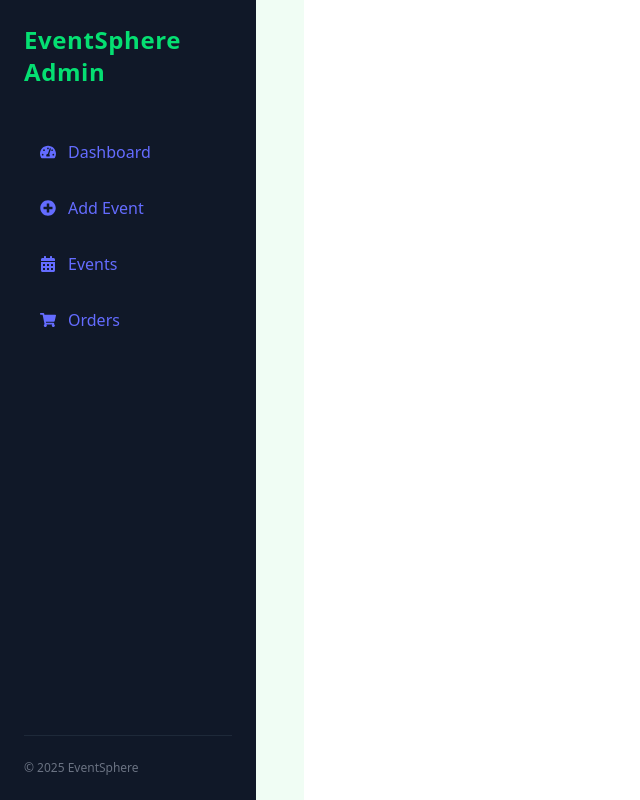
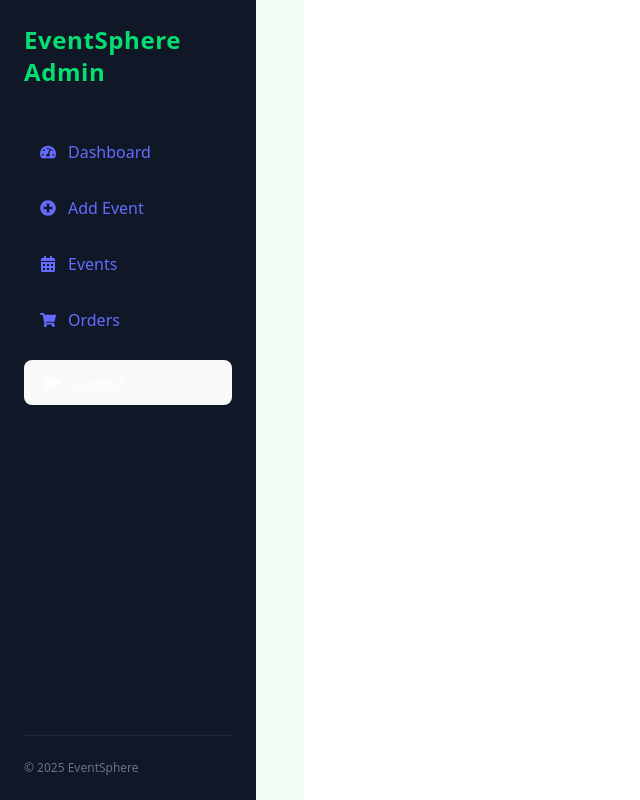
Before and after one commit to yassin701/EventSphare, a React (Vite) app: page /admin in a window 1280 px wide. Shown: the whole page, without its empty margins (0-640 px from the left). Built offline with nearby package versions, Linux system fonts and the light colour scheme; sample sign-in values are in the browser's storage; the HTML template or start-up script is replaced by a standard one.

Commit message:
make auth for log in & log out and can't user log in page admin from url

```diff
--- a/src/App.jsx
+++ b/src/App.jsx
@@ -7,10 +7,13 @@ import AddEvent from "./pages/AddEvent";
 import AdminEvent from "./pages/Admin/AdminEvent";
 import Checkout from "./pages/Checkout";
 import Events from "./pages/Events";
+import AdminRoute from "./components/AdminRoute"; // 🔑 import AdminRoute
+import Login from "./pages/Admin/Login";
 import { Toaster } from "react-hot-toast";
 import "./App.css";
+
 function AppRoutes() {
-  const location = useLocation(); // ✅ now it's inside Router
+  const location = useLocation();
 
   return (
     <>
@@ -24,16 +27,23 @@ function AppRoutes() {
       <Toaster position="top-center" />
 
       <Routes>
-        <Route path="/admin" element={<AdminLayout />}>
+        <Route path="/login" element={<Login/>} />
+        <Route
+          path="/admin"
+          element={
+            <AdminRoute>
+              <AdminLayout />
+            </AdminRoute>
+          }
+        >
           <Route path="dashboard" element={<Dashboard />} />
           <Route path="add" element={<AddEvent />} />
           <Route path="events" element={<AdminEvent />} />
         </Route>
 
-        {/* user routes later */}
+        {/* user routes */}
         <Route path="/events" element={<Events />} />
         <Route path="/checkout" element={<Checkout />} />
-
       </Routes>
     </>
   );
--- a/src/Components/AdminLayout.jsx
+++ b/src/Components/AdminLayout.jsx
@@ -2,7 +2,6 @@ import { Outlet } from "react-router-dom";
 import Sidebar from "./Sidebar";
 import { useState } from "react";
 import { FaBars } from "react-icons/fa";
-
 export default function AdminLayout() {
   const [sidebarOpen, setSidebarOpen] = useState(false);
 
@@ -34,8 +33,8 @@ export default function AdminLayout() {
           >
             <FaBars />
           </button>
-          <h1 className="font-semibold">Admin Panel</h1>
         </div>
+
 
         {/* Page content */}
         <main className="flex-1 overflow-y-auto p-6">
--- /dev/null
+++ b/src/Components/AdminRoute.jsx
@@ -0,0 +1,8 @@
+// src/components/AdminRoute.jsx
+import { Navigate } from "react-router-dom";
+
+export default function AdminRoute({ children }) {
+  const isAdmin = localStorage.getItem("isAdmin");
+
+  return isAdmin ? children : <Navigate to="/login" />;
+}
--- a/src/Components/Sidebar.jsx
+++ b/src/Components/Sidebar.jsx
@@ -1,19 +1,26 @@
-import { NavLink } from "react-router-dom";
+import { NavLink, useNavigate } from "react-router-dom";
+import { useState } from "react";
 import {
   FaTachometerAlt,
   FaPlusCircle,
   FaCalendarAlt,
   FaShoppingCart,
   FaTimes,
+  FaSignOutAlt,
 } from "react-icons/fa";
 
 export default function Sidebar({ onClose } = {}) {
-  const linkStyle =
-    "flex items-center gap-3 px-4 py-3 rounded-lg transition-all duration-200";
+  const linkStyle = "flex items-center gap-3 px-4 py-3 rounded-lg transition-all duration-200";
+  const activeStyle = "bg-green-600 text-white";
+  const inactiveStyle = "text-gray-300 hover:bg-green-700 hover:text-white";
 
-  const activeStyle = "bg-green-600 text-white";
-  const inactiveStyle =
-    "text-gray-300 hover:bg-green-700 hover:text-white";
+  const navigate = useNavigate();
+  const [showConfirm, setShowConfirm] = useState(false);
+
+  const handleLogout = () => {
+    localStorage.removeItem("isAdmin");
+    navigate("/login");
+  };
 
   return (
     <aside className="w-64 h-screen bg-gray-900 text-white p-6 flex flex-col fixed left-0 top-0">
@@ -78,6 +85,38 @@ export default function Sidebar({ onClose } = {}) {
         </NavLink>
       </nav>
 
+      {/* Logout button */}
+      <button
+        onClick={() => setShowConfirm(true)}
+        className="mt-4 flex items-center gap-3 px-4 py-2 bg-red-500 rounded hover:bg-red-600 transition"
+      >
+        <FaSignOutAlt /> Logout
+      </button>
+
+      {/* Logout confirmation modal */}
+      {showConfirm && (
+        <div className="fixed inset-0 bg-black/40 flex items-center justify-center z-50">
+          <div className="bg-white p-6 rounded-xl shadow-lg w-80">
+            <h2 className="text-black text-lg font-semibold mb-4">Confirm Logout</h2>
+            <p className="mb-6 text-black">Are you sure you want to log out?</p>
+            <div className="flex justify-end gap-3">
+              <button
+                onClick={() => setShowConfirm(false)}
+                className="px-4 py-2 rounded border text-black hover:bg-gray-100 transition"
+              >
+                Cancel
+              </button>
+              <button
+                onClick={handleLogout}
+                className="px-4 py-2 rounded bg-red-500 text-white hover:bg-red-600 transition"
+              >
+                Logout
+              </button>
+            </div>
+          </div>
+        </div>
+      )}
+
       {/* Footer */}
       <div className="mt-auto pt-6 text-xs text-gray-500 border-t border-gray-800">
         © 2025 EventSphere
--- a/src/pages/Admin/Login.jsx
+++ b/src/pages/Admin/Login.jsx
@@ -10,15 +10,15 @@ export default function Login() {
 
   // مثال ديال admin account
   const admin = {
-    email: "admin@gmail.com",
-    password: "123456",
+    email: "admin@event.com",
+    password: "123@456",
   };
 
   const handleSubmit = (e) => {
     e.preventDefault();
 
     if (email === admin.email && password === admin.password) {
-      // Login ناجح → خزّن state ف localStorage
+
       localStorage.setItem("isAdmin", "true");
       navigate("/admin/dashboard");
     } else {
```
Also changed, not shown: src/pages/Admin/AdminRoute.jsx (deleted).
